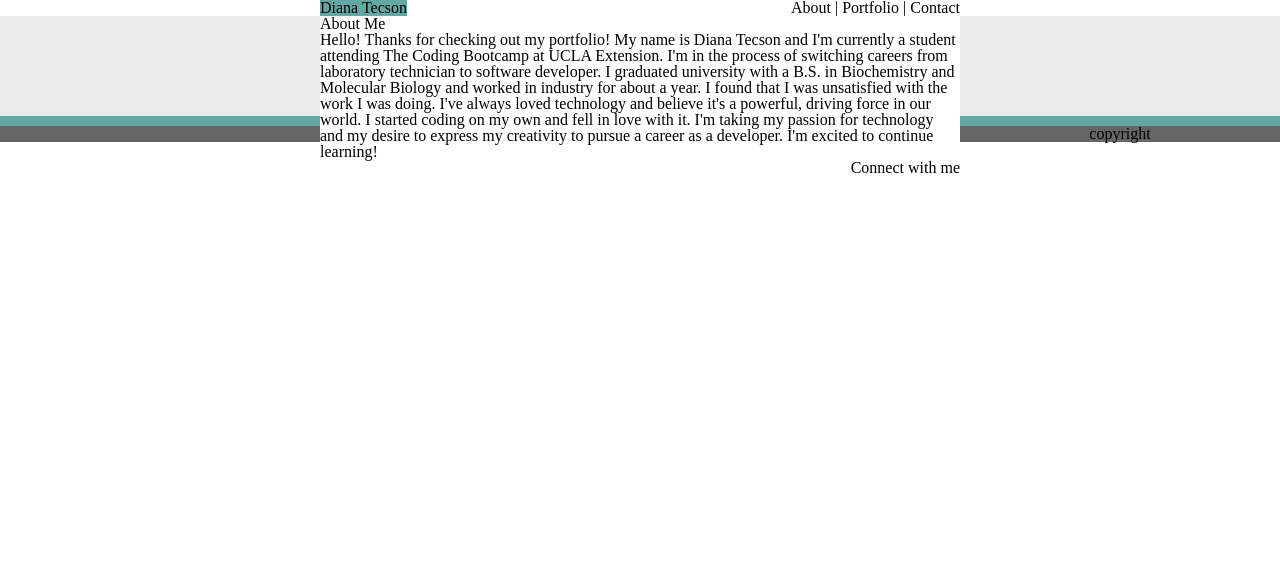
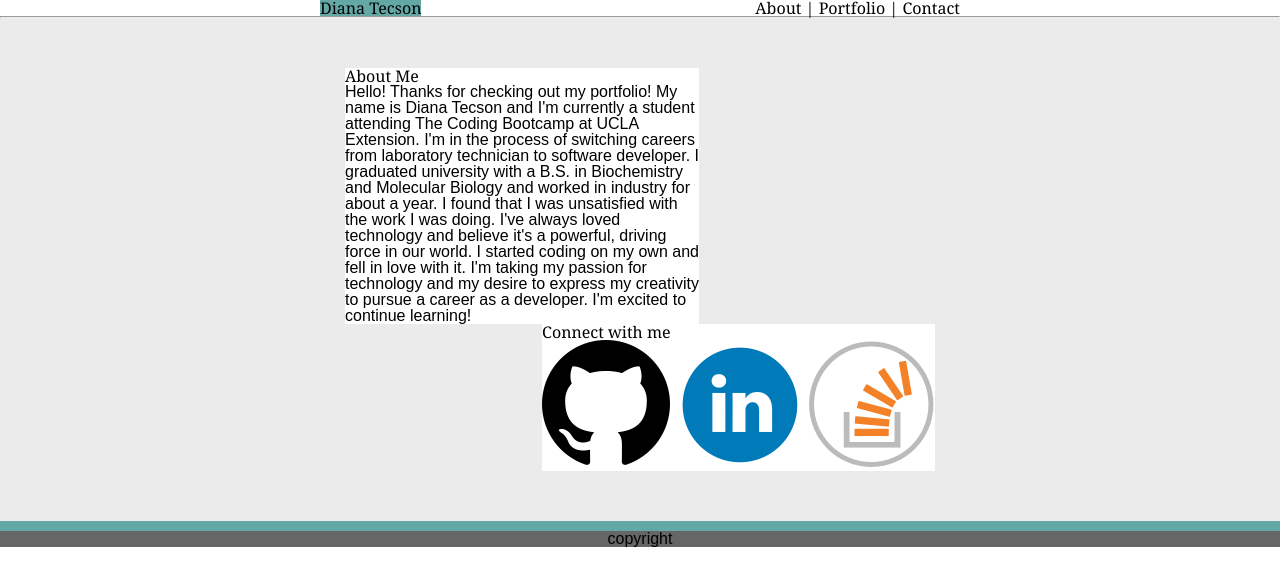
Before and after one commit to Spectrolyte/Basic-Portfolio, a plain HTML site: page index.html in a window 1280 px wide. Drawn offline with Linux system fonts and the light colour scheme.

Commit message:
added icons and adjusted styling

```diff
--- a/assets/style.css
+++ b/assets/style.css
@@ -1,3 +1,11 @@
+body {
+	font-family: 'Arial', 'Helvetica Neue', Helvetica, sans-serif;
+}
+
+.heading {
+	font-family: 'Georgia', Times, Times New Roman, serif;
+}
+
 header {
 	background-color: #63A8A4;
 	text-align: left;
@@ -9,6 +17,11 @@ nav {
 	float: right;
 }
 
+hr {
+	padding: 0;
+	margin: 0;
+}
+
 .clearfix::after {
     content: "";
     clear: both;
@@ -16,7 +29,6 @@ nav {
 }
 
 .content {
-	width: 960px;
 	margin: auto;
 	width: 50%;
 	z-index: 1;
@@ -43,6 +55,7 @@ footer {
 
 #about-me {
 	float: left;
+	width: 60%;
 }
 
 #connect {
--- a/index.html
+++ b/index.html
@@ -6,28 +6,34 @@
 	<link rel="stylesheet" type="text/css" href="assets/style.css">
 </head>
 <body>
-	<div class="content" class="clearfix">
+	<div class="content clearfix heading">
 		<!-- header -->
-		<div class="clearfix">
 		<header>Diana Tecson</header>
 		<!-- navigation bar -->
 		<nav> About | Portfolio | Contact</nav>
 	</div>
+
+	<hr>
+
+	<section class="gray-pattern">
+		<div class="content clearfix">
 			<section id="about-me">
-			<h1>About Me</h1>
+				<h1 class="heading">About Me</h1>
 				<p>Hello! Thanks for checking out my portfolio! My name is Diana Tecson and I'm currently a student attending The Coding Bootcamp at UCLA Extension. I'm in the process of switching careers from laboratory technician to software developer. I graduated university with a B.S. in Biochemistry and Molecular Biology and worked in industry for about a year. I found that I was unsatisfied with the work I was doing. I've always loved technology and believe it's a powerful, driving force in our world. I started coding on my own and fell in love with it. I'm taking my passion for technology and my desire to express my creativity to pursue a career as a developer. I'm excited to continue learning!</p>
 			</section>
 			<aside id="connect">
-			<h1>Connect with me</h1>
+				<h1 class="heading">Connect with me</h1>
+				<img src="assets/images/githubicon.png">
+				<img src="assets/images/linkedinicon.png">
+				<img src="assets/images/stackoverflowicon.png">
 			</aside>
 		</div>
+	</section>
 	<!-- three sections: large gray, teal strip, dark gray copyright -->
 			<!-- in large gray section: about me and connection boxes (section and aside)-->
-	<section class="gray-pattern">
+	<section class="teal clearfix">
 	</section>
-	<section class="teal">
-	</section>
-	<footer class="dark-gray">
+	<footer class="dark-gray clearfix">
 		copyright
 	</footer>
 </body>
```
Also changed, not shown: assets/images/githubicon.png (added), assets/images/linkedinicon.png (added), assets/images/stackoverflowicon.png (added), 2 other files. Lines whose indentation alone changed are shown as unchanged.
